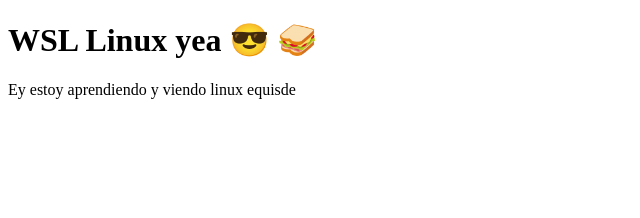
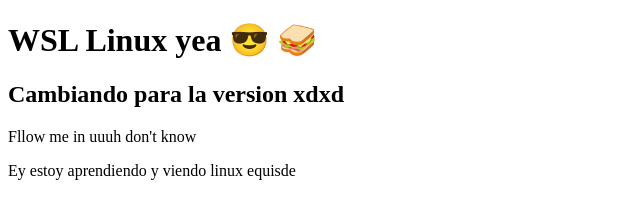
Before and after one commit to AlanSeyfir/proyectoDemoCursoPrework, a plain HTML site: page index.html in a window 1280 px wide. Shown: the whole page, without its empty margins (0-640 px from the left). Drawn offline with Linux system fonts and the light colour scheme.

Commit message:
changes in index

```diff
--- a/index.html
+++ b/index.html
@@ -8,6 +8,8 @@
   </head>
   <body>
       <h1>WSL Linux yea 😎 🥪 </h1>
-    <p>Ey estoy aprendiendo y viendo linux equisde</p>
+      <h2>Cambiando para la version xdxd</h2>
+      <p>Fllow me in uuuh don't know</p>
+      <p>Ey estoy aprendiendo y viendo linux equisde</p>
   </body>
 </html>
```
